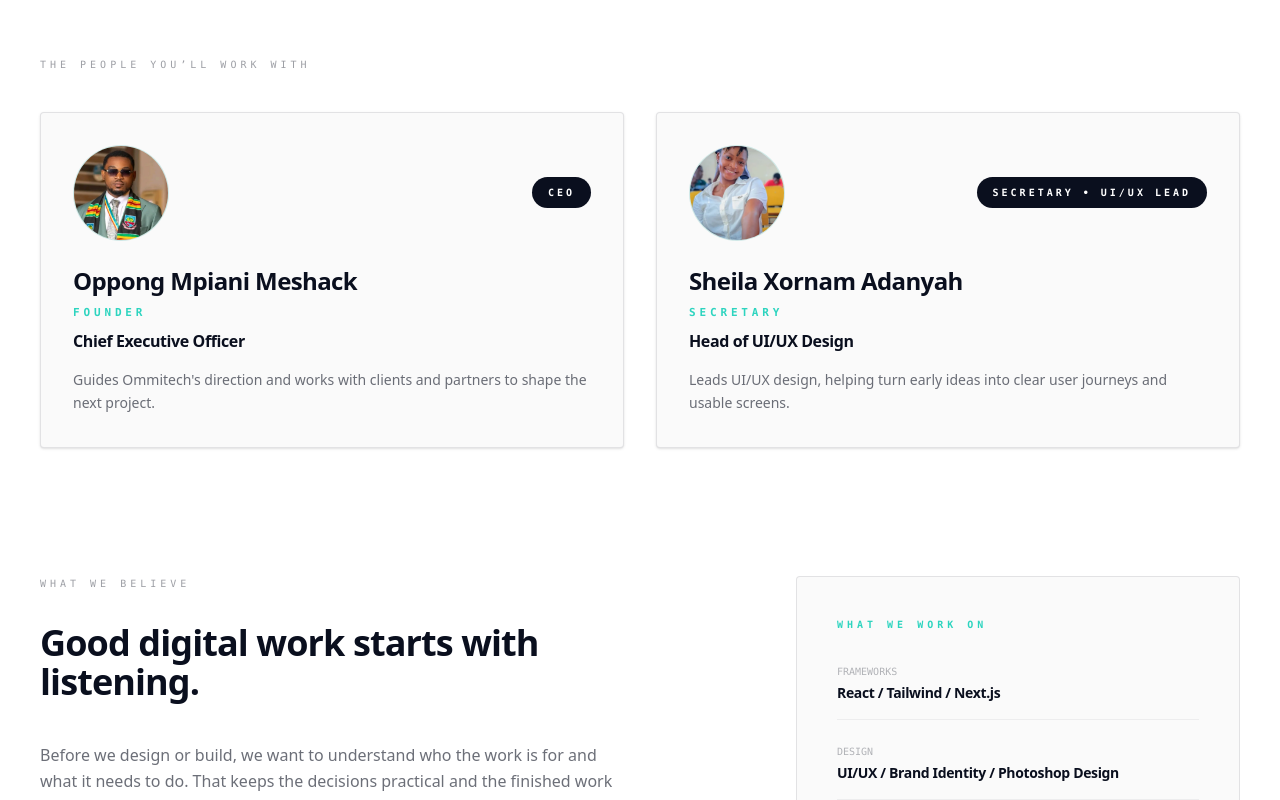
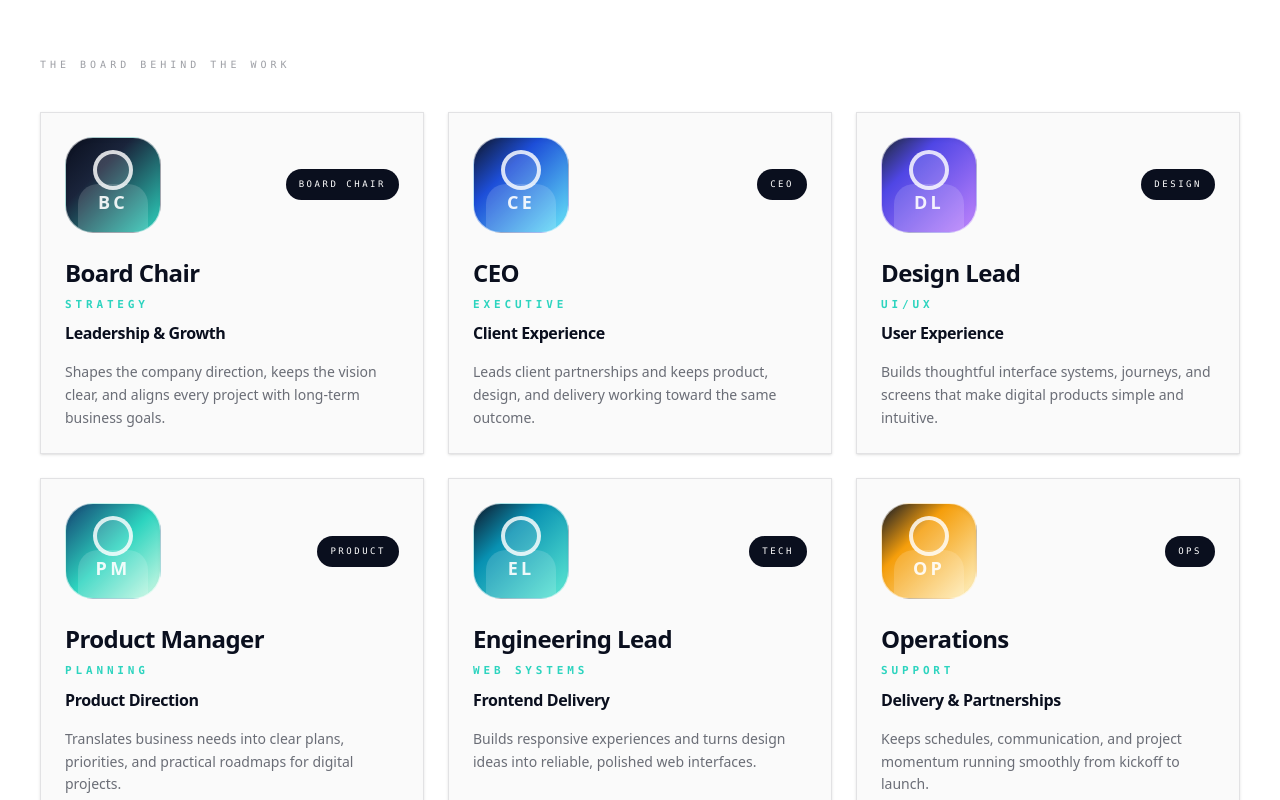
Before and after one commit to Meshack000/ommitech, a React (Vite) app: page /about in a window 1280 px wide. Shown: the part 680-1480 px from the top of the page. Built offline with nearby package versions, Linux system fonts and the light colour scheme.

Commit message:
updated about

```diff
--- a/src/components/About.jsx
+++ b/src/components/About.jsx
@@ -1,27 +1,60 @@
 import React from 'react';
 import { Link } from 'react-router-dom';
-import founderAvatar from '../assets/images/meshack.webp';
-import sheilaAvatar from '../assets/images/sheila.webp';
 
 const leadership = [
     {
-        name: "Oppong Mpiani Meshack",
-        initials: "OM",
-        avatar: founderAvatar,
-        role: "Founder",
-        title: "Chief Executive Officer",
-        label: "CEO",
-        description: "Guides Ommitech's direction and works with clients and partners to shape the next project."
+        name: 'Board Chair',
+        initials: 'BC',
+        role: 'Strategy',
+        title: 'Leadership & Growth',
+        label: 'Board chair',
+        description: 'Shapes the company direction, keeps the vision clear, and aligns every project with long-term business goals.',
+        avatarGradient: 'linear-gradient(135deg, #0a0f1e 0%, #1a243b 35%, #2dd4bf 100%)'
     },
     {
-        name: "Sheila Xornam Adanyah",
-        initials: "SA",
-        avatar: sheilaAvatar,
-        avatarPosition: "object-[center_32%]",
-        role: "Secretary",
-        title: "Head of UI/UX Design",
-        label: "Secretary • UI/UX Lead",
-        description: "Leads UI/UX design, helping turn early ideas into clear user journeys and usable screens."
+        name: 'CEO',
+        initials: 'CE',
+        role: 'Executive',
+        title: 'Client Experience',
+        label: 'CEO',
+        description: 'Leads client partnerships and keeps product, design, and delivery working toward the same outcome.',
+        avatarGradient: 'linear-gradient(135deg, #0f172a 0%, #1d4ed8 35%, #67e8f9 100%)'
+    },
+    {
+        name: 'Design Lead',
+        initials: 'DL',
+        role: 'UI/UX',
+        title: 'User Experience',
+        label: 'Design',
+        description: 'Builds thoughtful interface systems, journeys, and screens that make digital products simple and intuitive.',
+        avatarGradient: 'linear-gradient(135deg, #1f2937 0%, #4f46e5 30%, #c084fc 100%)'
+    },
+    {
+        name: 'Product Manager',
+        initials: 'PM',
+        role: 'Planning',
+        title: 'Product Direction',
+        label: 'Product',
+        description: 'Translates business needs into clear plans, priorities, and practical roadmaps for digital projects.',
+        avatarGradient: 'linear-gradient(135deg, #144272 0%, #2dd4bf 50%, #d1fae5 100%)'
+    },
+    {
+        name: 'Engineering Lead',
+        initials: 'EL',
+        role: 'Web Systems',
+        title: 'Frontend Delivery',
+        label: 'Tech',
+        description: 'Builds responsive experiences and turns design ideas into reliable, polished web interfaces.',
+        avatarGradient: 'linear-gradient(135deg, #0f172a 0%, #0891b2 35%, #5eead4 100%)'
+    },
+    {
+        name: 'Operations',
+        initials: 'OP',
+        role: 'Support',
+        title: 'Delivery & Partnerships',
+        label: 'Ops',
+        description: 'Keeps schedules, communication, and project momentum running smoothly from kickoff to launch.',
+        avatarGradient: 'linear-gradient(135deg, #111827 0%, #f59e0b 35%, #fef3c7 100%)'
     }
 ];
 
@@ -42,45 +75,37 @@ export default function AboutPage() {
                     </p>
                 </header>
 
-                {/* Leadership Team */}
                 <div className="mb-32">
                     <p className="text-[10px] font-mono uppercase tracking-[0.4em] text-[#0a0f1e]/40 mb-10">
-                        The people you’ll work with
+                        The board behind the work
                     </p>
-                    <div className="grid grid-cols-1 md:grid-cols-2 gap-8">
+                    <div className="grid grid-cols-1 gap-6 md:grid-cols-2 xl:grid-cols-3">
                         {leadership.map((member, i) => (
-                            <div key={i} className="border border-[#0a0f1e]/10 bg-[#fafafa] p-8 rounded-sm shadow-sm hover:shadow-md transition-shadow duration-300">
-                                <div className="flex items-center justify-between gap-4 mb-6">
-                                    <div className="w-24 h-24 overflow-hidden rounded-full border border-[#0a0f1e]/5 bg-[#2dd4bf]/15 text-[#0a0f1e] flex items-center justify-center text-2xl font-bold">
-                                        {member.avatar ? (
-                                            <img
-                                                src={member.avatar}
-                                                alt={`${member.name}, ${member.role}`}
-                                                className={`h-full w-full scale-125 object-cover ${member.avatarPosition || 'object-center'}`}
-                                                width="96"
-                                                height="96"
-                                                loading="lazy"
-                                                decoding="async"
-                                            />
-                                        ) : member.initials}
+                            <div key={i} className="group border border-[#0a0f1e]/10 bg-[#fafafa] p-6 shadow-sm transition-all duration-300 hover:-translate-y-1 hover:border-[#11998e] hover:shadow-md">
+                                <div className="mb-6 flex items-center justify-between gap-4">
+                                    <div className="relative h-24 w-24 overflow-hidden rounded-[28px] border border-white/60 shadow-inner" style={{ background: member.avatarGradient }}>
+                                        <div className="absolute left-1/2 top-3 h-10 w-10 -translate-x-1/2 rounded-full border-4 border-white/80 bg-white/15" />
+                                        <div className="absolute inset-x-3 bottom-0 h-12 rounded-t-[20px] bg-white/15" />
+                                        <div className="absolute inset-x-0 bottom-4 text-center text-lg font-bold tracking-[0.18em] text-white/90">
+                                            {member.initials}
+                                        </div>
                                     </div>
-                                    <div className="bg-[#0a0f1e] text-white px-4 py-2 rounded-full text-[10px] font-mono uppercase tracking-[0.3em] font-bold">
+                                    <div className="rounded-full border border-[#0a0f1e]/10 bg-[#0a0f1e] px-3 py-2 text-[9px] font-mono uppercase tracking-[0.28em] text-white">
                                         {member.label}
                                     </div>
                                 </div>
 
-                                <h3 className="text-2xl font-bold tracking-tight mb-2">{member.name}</h3>
+                                <h3 className="mb-2 text-2xl font-bold tracking-tight text-[#0a0f1e]">{member.name}</h3>
                                 <div className="mb-4">
-                                    <p className="text-[11px] font-mono uppercase tracking-[0.35em] text-[#2dd4bf] font-bold mb-2">{member.role}</p>
+                                    <p className="mb-2 text-[11px] font-mono uppercase tracking-[0.35em] text-[#2dd4bf] font-bold">{member.role}</p>
                                     <p className="text-base font-bold tracking-tight text-[#0a0f1e]">{member.title}</p>
                                 </div>
-                                <p className="text-sm text-[#0a0f1e]/60 leading-relaxed">{member.description}</p>
+                                <p className="text-sm leading-relaxed text-[#0a0f1e]/60">{member.description}</p>
                             </div>
                         ))}
                     </div>
                 </div>
 
-                {/* Main Content: Two Column Editorial Layout */}
                 <div className="grid grid-cols-1 lg:grid-cols-12 gap-16 lg:gap-24 items-start mb-32">
 
                     {/* Left Side: The "Mission" */}
```
